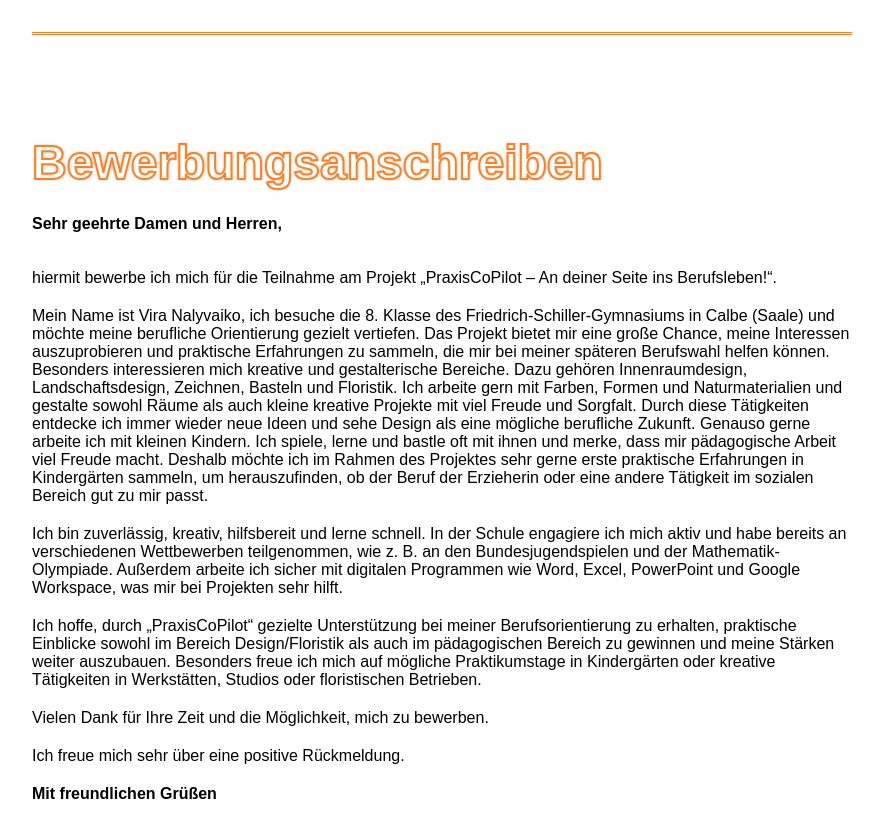
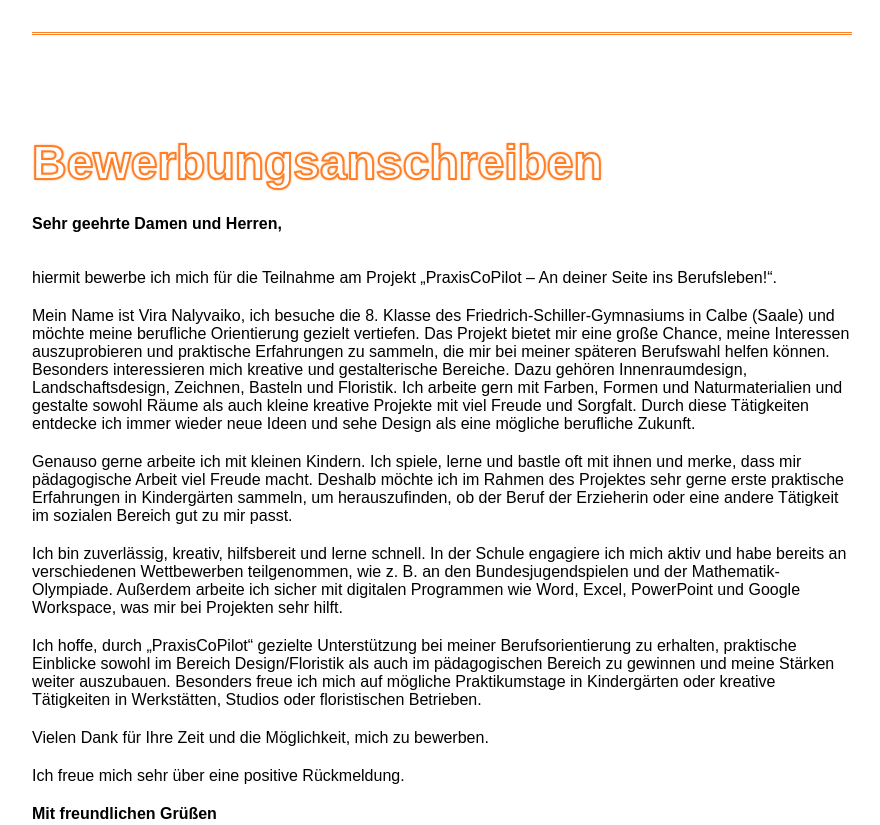
Before and after one commit to Iryna-Don/lebenslauf_Nalyvaiko_Vira, a website built with webpack: page index.html in a window 1280 px wide. Shown: the part 1540-2365 px from the top of the page, without its empty margins (198-1078 px from the left). Built offline with nearby package versions, Linux system fonts and the light colour scheme.

Commit message:
добавлен абзац

```diff
--- a/index.html
+++ b/index.html
@@ -147,7 +147,8 @@
     Besonders interessieren mich kreative und gestalterische Bereiche. Dazu gehören Innenraumdesign,
     Landschaftsdesign, Zeichnen, Basteln und Floristik. Ich arbeite gern mit Farben, Formen und Naturmaterialien und
     gestalte sowohl Räume als auch kleine kreative Projekte mit viel Freude und Sorgfalt. Durch diese Tätigkeiten
-    entdecke ich immer wieder neue Ideen und sehe Design als eine mögliche berufliche Zukunft.
+    entdecke ich immer wieder neue Ideen und sehe Design als eine mögliche berufliche Zukunft.<br>
+    <div style="height: 20px;"></div>
 
     Genauso gerne arbeite ich mit kleinen Kindern. Ich spiele, lerne und bastle oft mit ihnen und merke, dass mir
     pädagogische Arbeit viel Freude macht. Deshalb möchte ich im Rahmen des Projektes sehr gerne erste praktische
```
